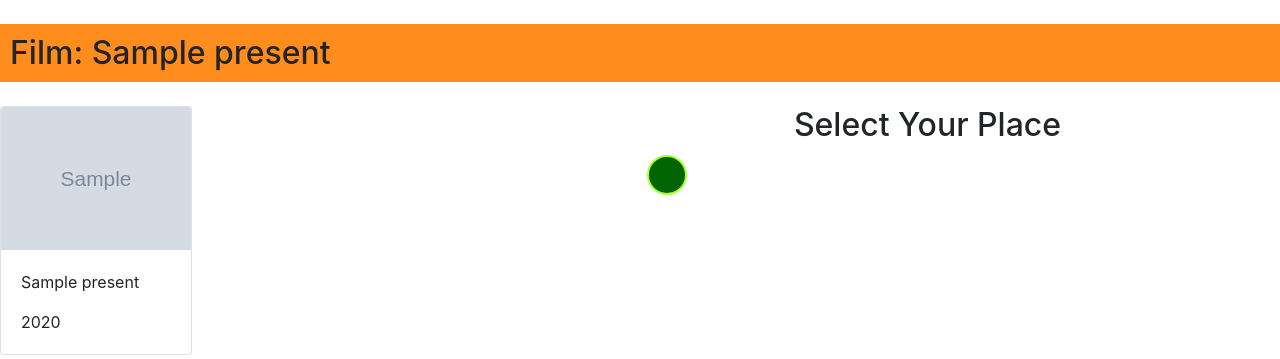
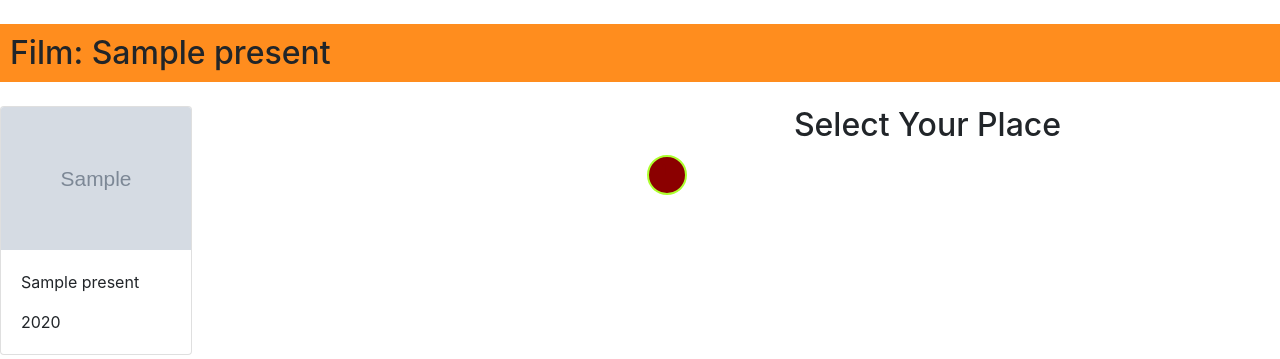
Before and after one commit to Arshak0014/cont-task, a PHP site: template application/views/cinema/presents.php in a window 1280 px wide. Shown: the part 64-423 px from the top of the page. Run offline with PHP 8.4, Linux system fonts and the light colour scheme; the template is opened without the code that fills it: most values are stand-ins (such as "Sample title", 1, 10 or a date in 2020); grey boxes marked "Sample" are stand-in pictures; some libraries are stand-ins or nearby versions.

Commit message:
first commit

```diff
--- a/application/models/Cinema.php
+++ b/application/models/Cinema.php
@@ -171,7 +171,6 @@ class Cinema
 
     public static function bookChangeStatus($id,$cinemaId){
 
-
         $update = null;
 
         if ($cinemaId == 4){
--- a/application/views/cinema/book.php
+++ b/application/views/cinema/book.php
@@ -5,6 +5,5 @@
 
     <form method="post" class="p-3">
         <input class="p-2" style="font-weight: bold;cursor: pointer;background: green;color: white" type="submit" name="submitShipConfirm" value="CONFIRM">
-        <a style="margin-left: 20px;font-weight: bold;cursor: pointer"  href="">CANCEL</a>
     </form>
 </div>
--- a/application/views/cinema/presents.php
+++ b/application/views/cinema/presents.php
@@ -1,4 +1,4 @@
-<?php //debug($data['present']['id']) ?>
+<?php //debug($data['places']) ?>
 <h2 style="background: #ff8d1e;padding: 10px;" class="mt-4 mb-4">Film: <?= $data['present']['film_name'] ?></h2>
 <div class="mt-3 mb-3" style="display: flex; justify-content: space-between">
     <div class="card" style="width: 12rem;">
@@ -12,7 +12,7 @@
         <h2 align="center">Select Your Place</h2>
         <div style="display: flex; flex-wrap: wrap">
             <?php foreach ($data['places'] as $place) : ?>
-            <div class="free-places"><a href="/cinema/book/<?= $place['id'] ?>/<?= $data['cinemaId'] ?>"><?= $place['id'] ?></a></div>
+            <div class="<?= $place['status'] == '1' ? 'free-places' : 'reserved-places not-active' ?>"><a href="/cinema/book/<?= $place['id'] ?>/<?= $data['cinemaId'] ?>"><?= $place['id'] ?></a></div>
             <?php endforeach; ?>
         </div>
     </div>
--- a/assets/style.css
+++ b/assets/style.css
@@ -117,3 +117,30 @@ ul.social-footer2 li a {display: block;	height:30px;width: 30px;text-align: cent
 .free-places a:hover{
     color: green;
 }
+.reserved-places{
+    width: 40px;
+    height: 40px;
+    background: darkred;
+    margin: 2px;
+    border-radius: 50%;
+    border: 2px solid greenyellow;
+    cursor: pointer;
+}
+.reserved-places:hover{
+    background: red;
+}
+.reserved-places a{
+    padding: 13px;
+    color: darkred;
+}
+.reserved-places a:hover{
+    color: red;
+}
+
+
+.not-active {
+    pointer-events: none;
+    cursor: default;
+    text-decoration: none;
+    color: black;
+}
```
Also changed, not shown: application/controllers/CinemaController.php (+2 -13 lines), application/controllers/PresentsController.php (deleted, +0 -16 lines).
